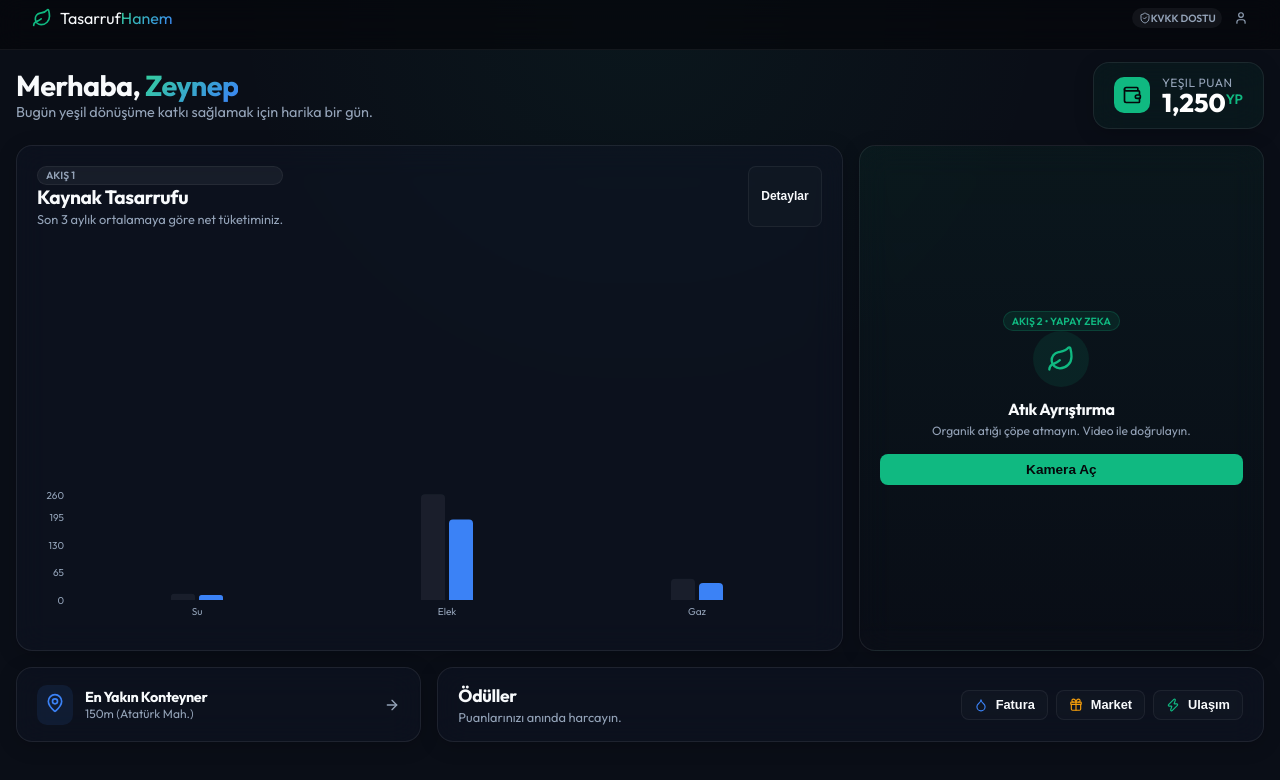
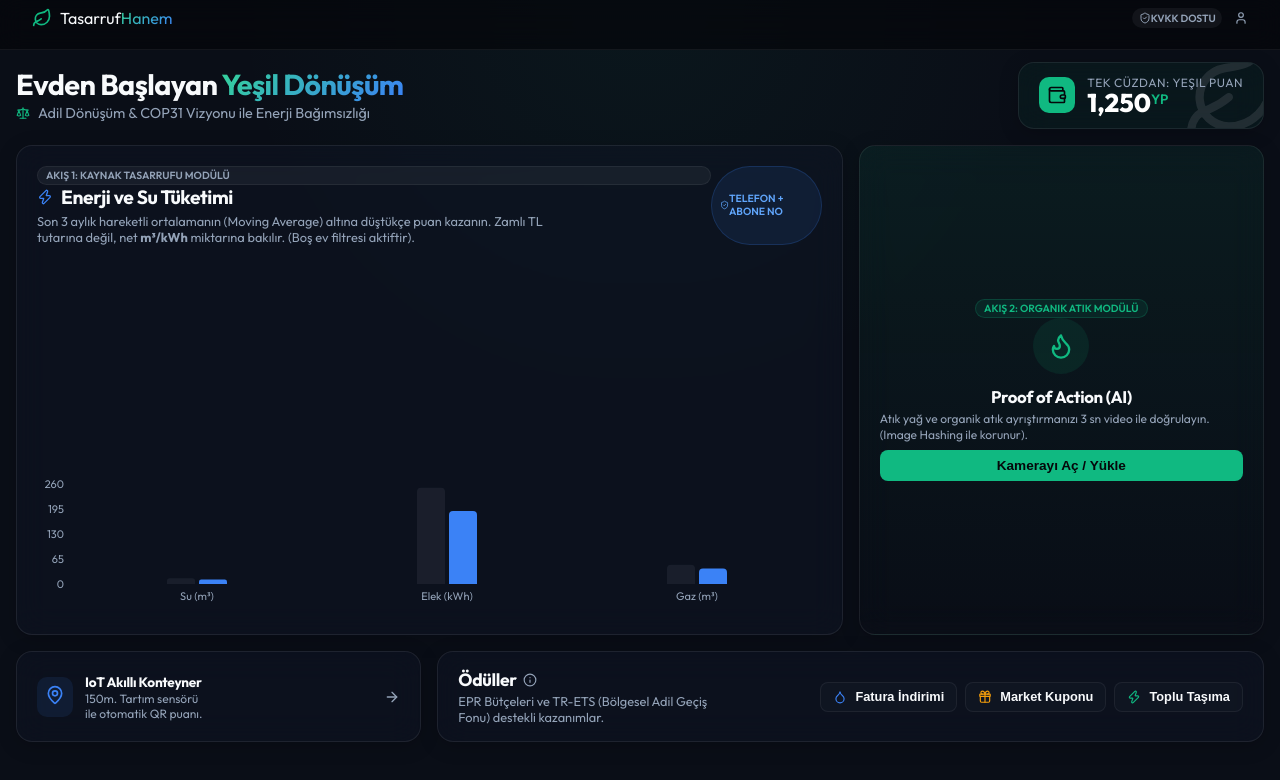
Before and after one commit to zeyerdm/TasarrufHanem, a React (Vite) app: page / in a window 1280 px wide. Shown: the top 780 px of the page. Built offline with nearby package versions, Linux system fonts and the light colour scheme.

Commit message:
Content Update: Enriched UI with exact details from PDF document

```diff
--- a/src/components/Dashboard.jsx
+++ b/src/components/Dashboard.jsx
@@ -1,11 +1,11 @@
 import React, { useState } from 'react'
-import { Droplet, Zap, Flame, Camera, MapPin, Wallet, Gift, CheckCircle2, Leaf, ArrowRight } from 'lucide-react'
+import { Droplet, Zap, Flame, Camera, MapPin, Wallet, Gift, CheckCircle2, Leaf, ArrowRight, Info, ShieldCheck, Scale } from 'lucide-react'
 import { BarChart, Bar, XAxis, YAxis, Tooltip, ResponsiveContainer } from 'recharts'
 
 const resourceData = [
-  { name: 'Su', ma: 15, current: 12 },
-  { name: 'Elek', ma: 250, current: 190 },
-  { name: 'Gaz', ma: 50, current: 40 },
+  { name: 'Su (m³)', ma: 15, current: 12 },
+  { name: 'Elek (kWh)', ma: 250, current: 190 },
+  { name: 'Gaz (m³)', ma: 50, current: 40 },
 ]
 
 const Dashboard = () => {
@@ -26,20 +26,21 @@ const Dashboard = () => {
       {/* 1. Header & Wallet */}
       <div className="flex justify-between items-center gap-4">
         <div>
-          <h1 style={{ fontSize: '1.8rem', lineHeight: 1.1, marginBottom: '0.1rem' }}>
-            Merhaba, <span className="gradient-text">Zeynep</span>
+          <h1 style={{ fontSize: '1.8rem', lineHeight: 1.1, marginBottom: '0.2rem' }}>
+            Evden Başlayan <span className="gradient-text">Yeşil Dönüşüm</span>
           </h1>
-          <p style={{ color: 'var(--text-muted)', fontSize: '0.9rem' }}>
-            Bugün yeşil dönüşüme katkı sağlamak için harika bir gün.
+          <p style={{ color: 'var(--text-muted)', fontSize: '0.9rem', display: 'flex', alignItems: 'center', gap: '0.5rem' }}>
+            <Scale size={14} color="var(--primary)" /> Adil Dönüşüm & COP31 Vizyonu ile Enerji Bağımsızlığı
           </p>
         </div>
 
-        <div className="glass-panel flex items-center gap-3" style={{ padding: '0.75rem 1.25rem', background: 'rgba(16, 185, 129, 0.05)' }}>
+        <div className="glass-panel flex items-center gap-3" style={{ padding: '0.75rem 1.25rem', background: 'rgba(16, 185, 129, 0.05)', position: 'relative', overflow: 'hidden' }}>
+          <div style={{ position: 'absolute', right: '-20px', top: '-20px', opacity: 0.1 }}><Leaf size={100} /></div>
           <div style={{ width: '36px', height: '36px', borderRadius: '10px', background: 'var(--primary)', display: 'flex', alignItems: 'center', justifyContent: 'center' }}>
             <Wallet size={20} color="#05070a" />
           </div>
-          <div>
-            <div style={{ color: 'var(--text-muted)', fontSize: '0.75rem', textTransform: 'uppercase', letterSpacing: '0.5px' }}>Yeşil Puan</div>
+          <div style={{ zIndex: 1 }}>
+            <div style={{ color: 'var(--text-muted)', fontSize: '0.75rem', textTransform: 'uppercase', letterSpacing: '0.5px' }}>Tek Cüzdan: Yeşil Puan</div>
             <div className="flex items-end gap-1">
               <span style={{ fontSize: '1.6rem', fontWeight: 800, lineHeight: 1, color: 'white' }}>1,250</span>
               <span style={{ color: 'var(--primary)', fontWeight: 600, fontSize: '0.85rem' }}>YP</span>
@@ -52,36 +53,42 @@ const Dashboard = () => {
       <div className="bento-grid" style={{ gap: '1rem', flex: 1 }}>
 
         {/* Bento Box 1: Resource Saving (Span 2) */}
-        <div className="glass-panel bento-col-span-2 flex-col justify-between" style={{ padding: '1.25rem' }}>
+        <div className="glass-panel bento-col-span-2 flex-col justify-between" style={{ padding: '1.25rem', position: 'relative' }}>
           <div className="flex justify-between items-start">
             <div>
-              <div className="badge mb-1 inline-block" style={{ fontSize: '0.65rem' }}>Akış 1</div>
-              <h3 style={{ fontSize: '1.2rem' }}>Kaynak Tasarrufu</h3>
-              <p style={{ color: 'var(--text-muted)', fontSize: '0.8rem', marginTop: '0.1rem' }}>Son 3 aylık ortalamaya göre net tüketiminiz.</p>
+              <div className="badge mb-1 inline-block" style={{ fontSize: '0.65rem' }}>Akış 1: Kaynak Tasarrufu Modülü</div>
+              <h3 style={{ fontSize: '1.2rem', display: 'flex', alignItems: 'center', gap: '0.5rem' }}>
+                <Zap size={16} color="#3b82f6"/> Enerji ve Su Tüketimi
+              </h3>
+              <p style={{ color: 'var(--text-muted)', fontSize: '0.8rem', marginTop: '0.2rem', maxWidth: '80%' }}>
+                Son 3 aylık hareketli ortalamanın (Moving Average) altına düştükçe puan kazanın. Zamlı TL tutarına değil, net <b>m³/kWh</b> miktarına bakılır. (Boş ev filtresi aktiftir).
+              </p>
             </div>
-            <button className="btn btn-secondary" style={{ fontSize: '0.75rem', padding: '0.4rem 0.75rem' }}>Detaylar</button>
+            <div className="badge flex items-center gap-1" style={{ background: 'rgba(59, 130, 246, 0.1)', color: '#60a5fa', borderColor: 'rgba(59, 130, 246, 0.2)', fontSize: '0.65rem' }}>
+              <ShieldCheck size={12}/> Telefon + Abone No
+            </div>
           </div>
 
           <div style={{ height: '140px', width: '100%', marginTop: '0.5rem' }}>
             <ResponsiveContainer width="100%" height="100%">
-              <BarChart data={resourceData} margin={{ top: 0, right: 0, left: -25, bottom: 0 }}>
-                <XAxis dataKey="name" stroke="var(--text-muted)" tick={{ fill: 'var(--text-muted)', fontSize: 10 }} axisLine={false} tickLine={false} />
-                <YAxis stroke="var(--text-muted)" tick={{ fill: 'var(--text-muted)', fontSize: 10 }} axisLine={false} tickLine={false} />
+              <BarChart data={resourceData} margin={{ top: 10, right: 0, left: -25, bottom: 0 }}>
+                <XAxis dataKey="name" stroke="var(--text-muted)" tick={{ fill: 'var(--text-muted)', fontSize: 11 }} axisLine={false} tickLine={false} />
+                <YAxis stroke="var(--text-muted)" tick={{ fill: 'var(--text-muted)', fontSize: 11 }} axisLine={false} tickLine={false} />
                 <Tooltip
                   contentStyle={{ backgroundColor: 'var(--bg-dark)', borderColor: 'var(--surface-border)', borderRadius: '8px', fontSize: '0.8rem' }}
                   itemStyle={{ color: 'var(--text-main)' }}
                   cursor={{ fill: 'rgba(255,255,255,0.03)' }}
                 />
-                <Bar dataKey="ma" name="Ortalama" fill="var(--surface-border)" radius={[4, 4, 0, 0]} barSize={24} />
-                <Bar dataKey="current" name="Güncel" fill="#3b82f6" radius={[4, 4, 0, 0]} barSize={24} />
+                <Bar dataKey="ma" name="3 Aylık Ortalama" fill="var(--surface-border)" radius={[4, 4, 0, 0]} barSize={28} />
+                <Bar dataKey="current" name="Net Güncel Tüketim" fill="#3b82f6" radius={[4, 4, 0, 0]} barSize={28} />
               </BarChart>
             </ResponsiveContainer>
           </div>
         </div>
 
         {/* Bento Box 2: AI Verification (Span 1) */}
-        <div className="glass-panel flex-col items-center justify-center text-center" style={{ padding: '1.25rem', background: 'linear-gradient(180deg, rgba(16, 185, 129, 0.05) 0%, rgba(15, 23, 42, 0) 100%)' }}>
-          <div className="badge badge-green mb-2" style={{ fontSize: '0.65rem' }}>Akış 2 &bull; Yapay Zeka</div>
+        <div className="glass-panel flex-col items-center justify-center text-center" style={{ padding: '1.25rem', background: 'linear-gradient(180deg, rgba(16, 185, 129, 0.08) 0%, rgba(15, 23, 42, 0) 100%)' }}>
+          <div className="badge badge-green mb-2" style={{ fontSize: '0.65rem' }}>Akış 2: Organik Atık Modülü</div>
 
           {!verified ? (
             <>
@@ -92,11 +99,11 @@ const Dashboard = () => {
                   marginBottom: '0.75rem', color: 'var(--primary)'
                 }}
               >
-                {verifying ? <Camera size={28} style={{ animation: 'pulse-glow 1s infinite' }} /> : <Leaf size={28} />}
+                {verifying ? <Camera size={28} style={{ animation: 'pulse-glow 1s infinite' }} /> : <Flame size={28} />}
               </div>
-              <h3 style={{ fontSize: '1rem', marginBottom: '0.25rem' }}>Atık Ayrıştırma</h3>
-              <p style={{ color: 'var(--text-muted)', fontSize: '0.75rem', marginBottom: '1rem' }}>
-                Organik atığı çöpe atmayın. Video ile doğrulayın.
+              <h3 style={{ fontSize: '1.05rem', marginBottom: '0.25rem' }}>Proof of Action (AI)</h3>
+              <p style={{ color: 'var(--text-muted)', fontSize: '0.75rem', marginBottom: '0.5rem', lineHeight: 1.3 }}>
+                Atık yağ ve organik atık ayrıştırmanızı 3 sn video ile doğrulayın. (Image Hashing ile korunur).
               </p>
               <button
                 className="btn btn-primary"
@@ -104,15 +111,15 @@ const Dashboard = () => {
                 onClick={handleAIUpload}
                 disabled={verifying}
               >
-                {verifying ? 'Analiz...' : 'Kamera Aç'}
+                {verifying ? 'CV Denetimi...' : 'Kamerayı Aç / Yükle'}
               </button>
             </>
           ) : (
             <>
               <CheckCircle2 size={48} color="var(--primary)" style={{ marginBottom: '0.5rem', animation: 'fade-in 0.3s ease-out' }} />
-              <h3 style={{ fontSize: '1.1rem', color: 'var(--primary)', marginBottom: '0.1rem' }}>Harika İş!</h3>
-              <p style={{ color: 'var(--text-main)', fontSize: '0.9rem', marginBottom: '0.75rem' }}>+50 YP Eklendi</p>
-              <button className="btn btn-secondary" style={{ width: '100%', padding: '0.5rem', fontSize: '0.85rem' }} onClick={() => setVerified(false)}>Yeni Atık</button>
+              <h3 style={{ fontSize: '1.1rem', color: 'var(--primary)', marginBottom: '0.1rem' }}>Doğrulandı!</h3>
+              <p style={{ color: 'var(--text-main)', fontSize: '0.9rem', marginBottom: '0.5rem' }}>+50 YP Cüzdanınıza Eklendi</p>
+              <button className="btn btn-secondary" style={{ width: '100%', padding: '0.5rem', fontSize: '0.85rem' }} onClick={() => setVerified(false)}>Yeni Kayıt</button>
             </>
           )}
         </div>
@@ -124,8 +131,10 @@ const Dashboard = () => {
               <MapPin size={20} />
             </div>
             <div>
-              <h4 style={{ fontSize: '0.9rem' }}>En Yakın Konteyner</h4>
-              <div style={{ color: 'var(--text-muted)', fontSize: '0.75rem' }}>150m (Atatürk Mah.)</div>
+              <h4 style={{ fontSize: '0.85rem' }}>IoT Akıllı Konteyner</h4>
+              <div style={{ color: 'var(--text-muted)', fontSize: '0.75rem', lineHeight: 1.2, marginTop:'0.1rem' }}>
+                150m. Tartım sensörü<br/>ile otomatik QR puanı.
+              </div>
             </div>
           </div>
           <ArrowRight size={16} color="var(--text-muted)" />
@@ -134,13 +143,17 @@ const Dashboard = () => {
         {/* Bento Box 4: Rewards (Span 2) */}
         <div className="glass-panel bento-col-span-2 flex justify-between items-center" style={{ padding: '1rem 1.25rem' }}>
           <div>
-            <h3 style={{ fontSize: '1.1rem', marginBottom: '0.1rem' }}>Ödüller</h3>
-            <p style={{ color: 'var(--text-muted)', fontSize: '0.8rem' }}>Puanlarınızı anında harcayın.</p>
+            <h3 style={{ fontSize: '1.1rem', marginBottom: '0.1rem', display: 'flex', alignItems: 'center', gap: '0.4rem' }}>
+              Ödüller <Info size={14} color="var(--text-muted)" />
+            </h3>
+            <p style={{ color: 'var(--text-muted)', fontSize: '0.8rem', maxWidth: '280px' }}>
+              EPR Bütçeleri ve TR-ETS (Bölgesel Adil Geçiş Fonu) destekli kazanımlar.
+            </p>
           </div>
           <div className="flex gap-2">
-            <button className="btn btn-secondary flex items-center gap-1" style={{ padding: '0.4rem 0.75rem', fontSize: '0.8rem' }}><Droplet size={14} color="#3b82f6"/> Fatura</button>
-            <button className="btn btn-secondary flex items-center gap-1" style={{ padding: '0.4rem 0.75rem', fontSize: '0.8rem' }}><Gift size={14} color="#f59e0b"/> Market</button>
-            <button className="btn btn-secondary flex items-center gap-1" style={{ padding: '0.4rem 0.75rem', fontSize: '0.8rem' }}><Zap size={14} color="var(--primary)"/> Ulaşım</button>
+            <button className="btn btn-secondary flex items-center gap-1" style={{ padding: '0.4rem 0.75rem', fontSize: '0.8rem' }} title="Belediye İş Birlikleri"><Droplet size={14} color="#3b82f6"/> Fatura İndirimi</button>
+            <button className="btn btn-secondary flex items-center gap-1" style={{ padding: '0.4rem 0.75rem', fontSize: '0.8rem' }} title="Market Marka Sponsorlukları"><Gift size={14} color="#f59e0b"/> Market Kuponu</button>
+            <button className="btn btn-secondary flex items-center gap-1" style={{ padding: '0.4rem 0.75rem', fontSize: '0.8rem' }} title="Ulaşım Kartları"><Zap size={14} color="var(--primary)"/> Toplu Taşıma</button>
           </div>
         </div>
 
```
